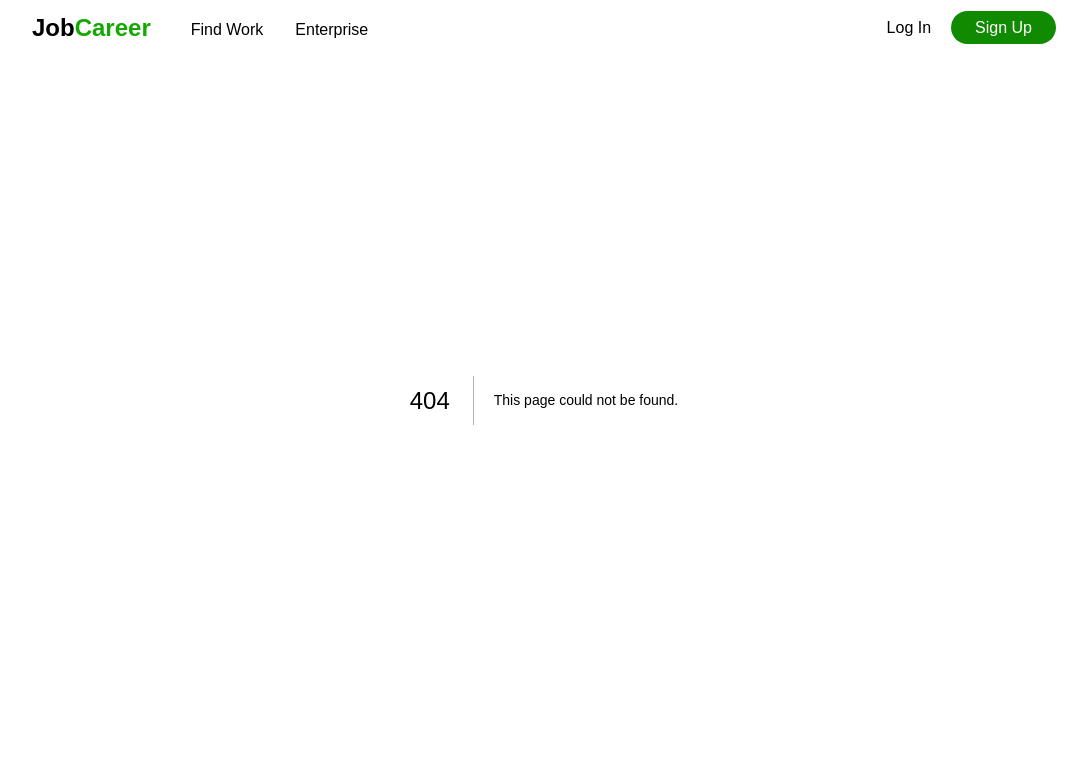
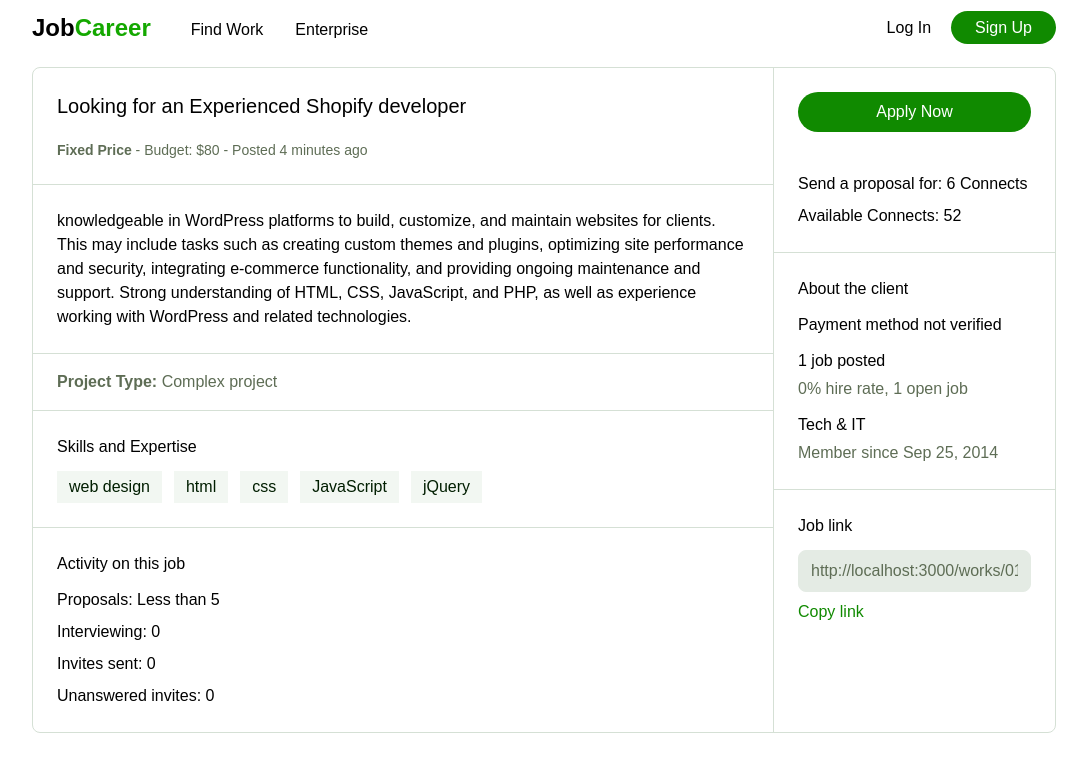
Before and after one commit to sagorranait/JobCareer, a Next.js app: page /works/01 in a window 1280 px wide. Before the commit this address had no page. Shown: the top 772 px of the page, without its empty margins (96-1183 px from the left). Built offline with nearby package versions, Linux system fonts and the light colour scheme.

Commit message:
Design of Work Details page is done.

```diff
--- /dev/null
+++ b/pages/works/[id]/apply.js
@@ -0,0 +1,9 @@
+import React from 'react'
+
+function apply() {
+  return (
+    <div>apply</div>
+  )
+}
+
+export default apply
--- /dev/null
+++ b/pages/works/[id]/index.js
@@ -0,0 +1,78 @@
+import TheDivArea from "@/components/TheDivArea"
+import Head from "next/head"
+
+const WorkDetails = () => {
+  return (
+   <>
+      <Head>
+         <title>Looking for an Experienced Shopify developer - JobCareer</title>
+      </Head>
+      <main>
+         <TheDivArea>
+            <div className="details border border-silver rounded-lg flex items-start">
+               <div className="leftArea flex-1 border-r border-silver">
+                  <div className="titleArea border-b border-silver p-6">
+                     <h1 className="text-xl font-medium">Looking for an Experienced Shopify developer</h1>
+                     <p className="pt-5 text-axolotl text-sm"><b>Fixed Price</b> - Budget: $80 - Posted 4 minutes ago</p>
+                  </div>
+                  <div className="workDetails border-b border-silver p-6">
+                     <p>knowledgeable in WordPress platforms to build, customize, and maintain websites for clients. This may include tasks such as creating custom themes and plugins, optimizing site performance and security, integrating e-commerce functionality, and providing ongoing maintenance and support. Strong understanding of HTML, CSS, JavaScript, and PHP, as well as experience working with WordPress and related technologies.</p>
+                  </div>
+                  <div className="workInfo"></div>
+                  <div className="workType border-b border-silver px-6 py-4">
+                     <p className="text-axolotl text-base"><strong>Project Type: </strong> Complex project</p>
+                  </div>
+                  <div className="wrokSkills border-b border-silver p-6">
+                     <h3 className="text-base font-medium">Skills and Expertise</h3>
+                     <ul className="flex items-center gap-3 pt-3 flex-wrap">
+                        <li className="bg-[#f2f7f2] text-[#001e00] px-3 py-1">web design</li>
+                        <li className="bg-[#f2f7f2] text-[#001e00] px-3 py-1">html</li>
+                        <li className="bg-[#f2f7f2] text-[#001e00] px-3 py-1">css</li>
+                        <li className="bg-[#f2f7f2] text-[#001e00] px-3 py-1">JavaScript</li>
+                        <li className="bg-[#f2f7f2] text-[#001e00] px-3 py-1">jQuery</li>
+                     </ul>
+                  </div>
+                  <div className="workActivity p-6">
+                     <h3 className="text-base font-medium pb-3">Activity on this job</h3>
+                     <p className="pb-2">Proposals:  Less than 5</p>
+                     <p className="pb-2">Interviewing: 0</p>
+                     <p className="pb-2">Invites sent: 0</p>
+                     <p>Unanswered invites: 0</p>
+                  </div>
+               </div>
+               <div className="rightArea">
+                  <div className="workAction border-b border-silver p-6">
+                     <button className="bg-primary text-white font-medium px-6 py-2 rounded-full w-full mb-10">Apply Now</button>
+                     <p className="pb-2">Send a proposal for: 6 Connects</p>
+                     <p>Available Connects: 52</p>
+                  </div>
+                  <div className="aboutClient border-b border-silver p-6">
+                     <h3 className="text-base font-medium pb-3">About the client</h3>
+                     <p className="pb-3">Payment method not verified</p>
+                     <p className="text-axolotl pb-3">
+                        <span className="font-medium block text-black pb-1">1 job posted</span> 0% hire rate, 1 open job
+                     </p>
+                     <p className="text-axolotl">
+                        <span className="font-medium block text-black pb-1">Tech & IT</span>Member since Sep 25, 2014
+                     </p>
+                  </div>
+                  <div className="workLink p-6">
+                     <h3 className="text-base font-medium pb-3">Job link</h3>
+                     <input
+                        className="block bg-[#e4ebe4] text-axolotl border border-[#e4ebe4] rounded-lg cursor-not-allowed"
+                        type="text"
+                        value='http://localhost:3000/works/01'
+                        readOnly
+                        disabled
+                     />
+                     <button className="pt-2 text-primary hover:underline">Copy link</button>
+                  </div>
+               </div>
+            </div>
+         </TheDivArea>
+      </main>
+   </>
+  )
+}
+
+export default WorkDetails
--- a/pages/works/index.js
+++ b/pages/works/index.js
@@ -1,6 +1,7 @@
 import Head from "next/head"
 import TheDivArea from "@/components/TheDivArea"
 import { BiSearchAlt } from "react-icons/bi"
+import Link from "next/link"
 
 const Work = () => {
   return (
@@ -11,7 +12,7 @@ const Work = () => {
       <main>
         <TheDivArea>
           <div className="work-area">
-            <div className="w-full py-8">
+            <div className="w-full py-12">
               <form className="flex items-center justify-center">
                 <input
                   type="text"
@@ -35,7 +36,7 @@ const Work = () => {
                     </div>
                     <div className="action flex items-center flex-col gap-2">
                       <button className="bg-primary text-white font-medium px-6 py-2 rounded-full">Apply Now</button>
-                      <button className="bg-primary text-white font-medium px-6 py-2 rounded-full">See More</button>
+                      <Link href='/works/01' className="bg-primary text-white font-medium px-6 py-2 rounded-full">See More</Link>
                     </div>
                   </div>
                   <p>Skills Needed: - At least 3 years of Shopify experience building and customizing Shopify themes - Experience in building Shopify app is a big plus - Know how to work with Git...</p>
@@ -56,7 +57,7 @@ const Work = () => {
                     </div>
                     <div className="action flex items-center flex-col gap-2">
                       <button className="bg-primary text-white font-medium px-6 py-2 rounded-full">Apply Now</button>
-                      <button className="bg-primary text-white font-medium px-6 py-2 rounded-full">See More</button>
+                      <Link href='/works/01' className="bg-primary text-white font-medium px-6 py-2 rounded-full">See More</Link>
                     </div>
                   </div>
                   <p>Skills Needed: - At least 3 years of Shopify experience building and customizing Shopify themes - Experience in building Shopify app is a big plus - Know how to work with Git...</p>
@@ -113,7 +114,6 @@ const Work = () => {
                 </div>
               </div>
               <div className="text-center">
-
                 <button className="bg-primary text-white font-medium px-6 py-2 rounded-full mt-12">Load More Jobs</button>
               </div>
             </div>
--- a/tailwind.config.js
+++ b/tailwind.config.js
@@ -12,7 +12,9 @@ module.exports = {
     colors: {
       'primary': '#108a00',
       'secondary': '#14a800',
-      'white': '#ffffff'
+      'white': '#ffffff',
+      'silver': '#d5e0d5',
+      'axolotl': '#5e6d55'
     },
     extend: {},
   },
```
